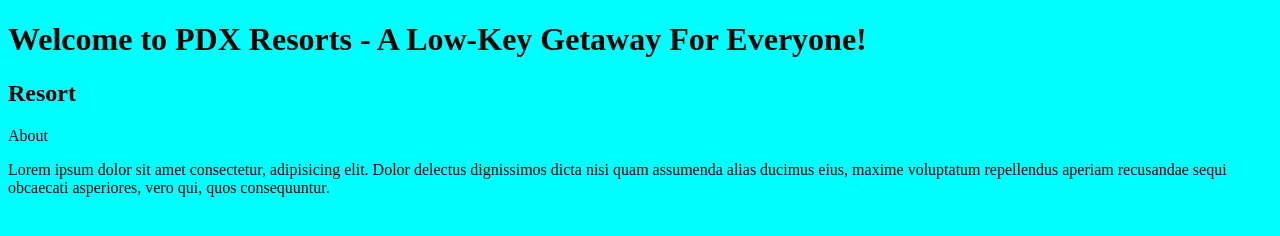
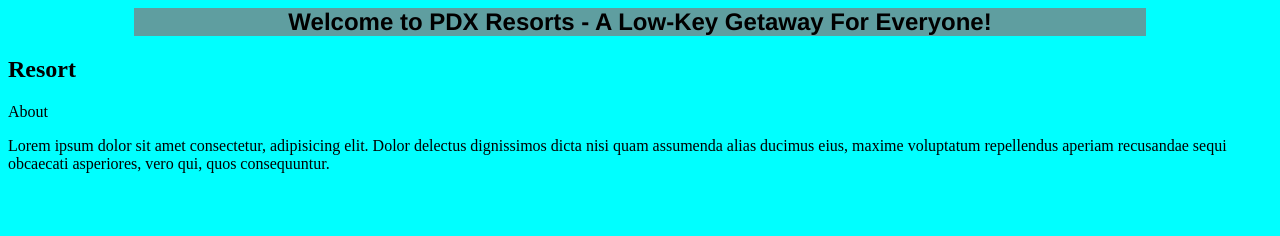
Before and after one commit to eusebiedev/resort-site, a plain HTML site: page index.html in a window 1280 px wide. Drawn offline with Linux system fonts and the light colour scheme.

Commit message:
Add initial page styles for main branch

```diff
--- a/css/styles.css
+++ b/css/styles.css
@@ -1,3 +1,13 @@
 body {
   background-color: aqua;
 }
+
+h1{
+  font-family: 'Franklin Gothic Medium', 'Arial Narrow', Arial, sans-serif;
+  font-size: 24px;
+  text-align: center;
+  background-color: cadetblue;
+  width: 80%;
+  margin: 0 auto;
+
+}
```
